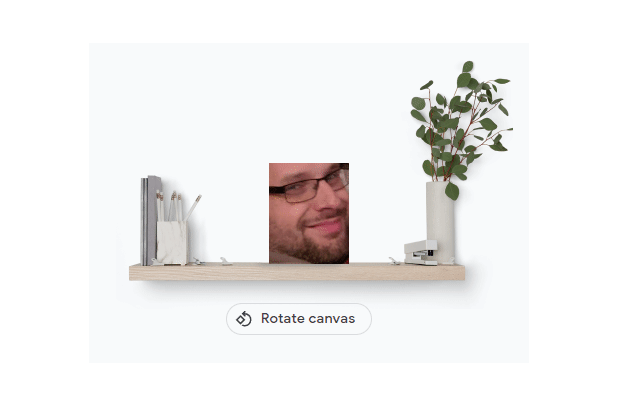
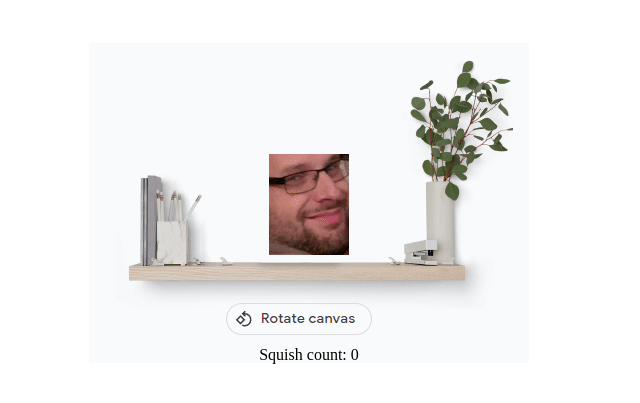
Before and after one commit to rconn3ll/rotate.canvas, a plain HTML site: page index.html in a window 1280 px wide. Shown: the part 197-600 px from the top of the page, without its empty margins (331-971 px from the left). Drawn offline with Linux system fonts and the light colour scheme.

Commit message:
Update index.html
adding squish count

```diff
--- a/index.html
+++ b/index.html
@@ -1,24 +1,29 @@
 <!DOCTYPE html>
 <html>
-
     <head>
         <meta charset="utf-8">
         <meta http-equiv="X-UA-Compatible" content="IE=edge">
         <title>Rotate Canvas</title>
         <link rel="stylesheet" href="main.css">
         <script>
+
+			var count = 0;
+
             function rotate() {
               var seth = document.getElementById("canvas");
                 if (seth.classList.contains("squish")) {
                     seth.classList.remove("squish");
                 } else {
                     seth.classList.add("squish");
+					count ++;
+					document.getElementById("count").innerHTML = "Squish count: "+count;
                 }
             }
         </script>
     </head>
     <body>
-        <div id = "canvas"></div>
-        <div id = "button" onClick="rotate()"></div>
+        <div id="canvas" class=""></div>
+        <div id="button" onclick="rotate()"></div>
+		<div id="count">Squish count: 0</div>
     </body>
 </html>
```
